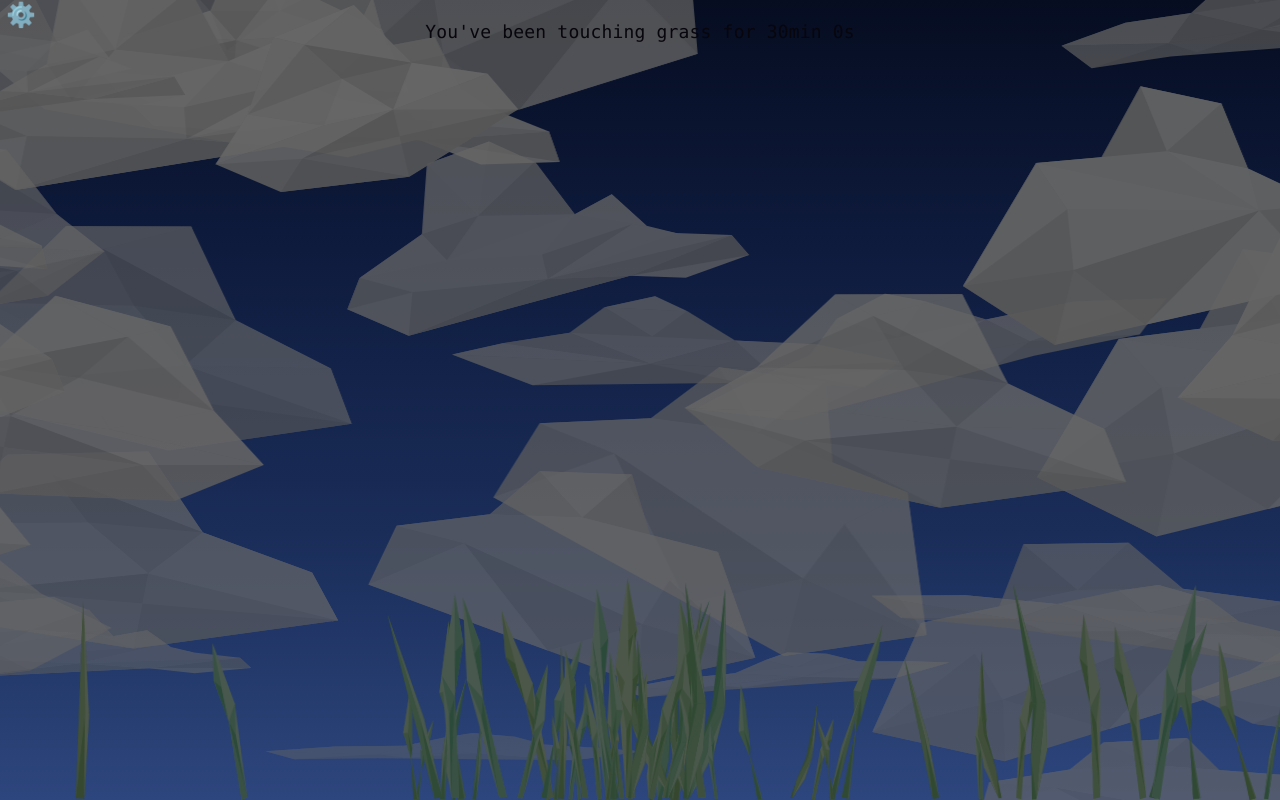
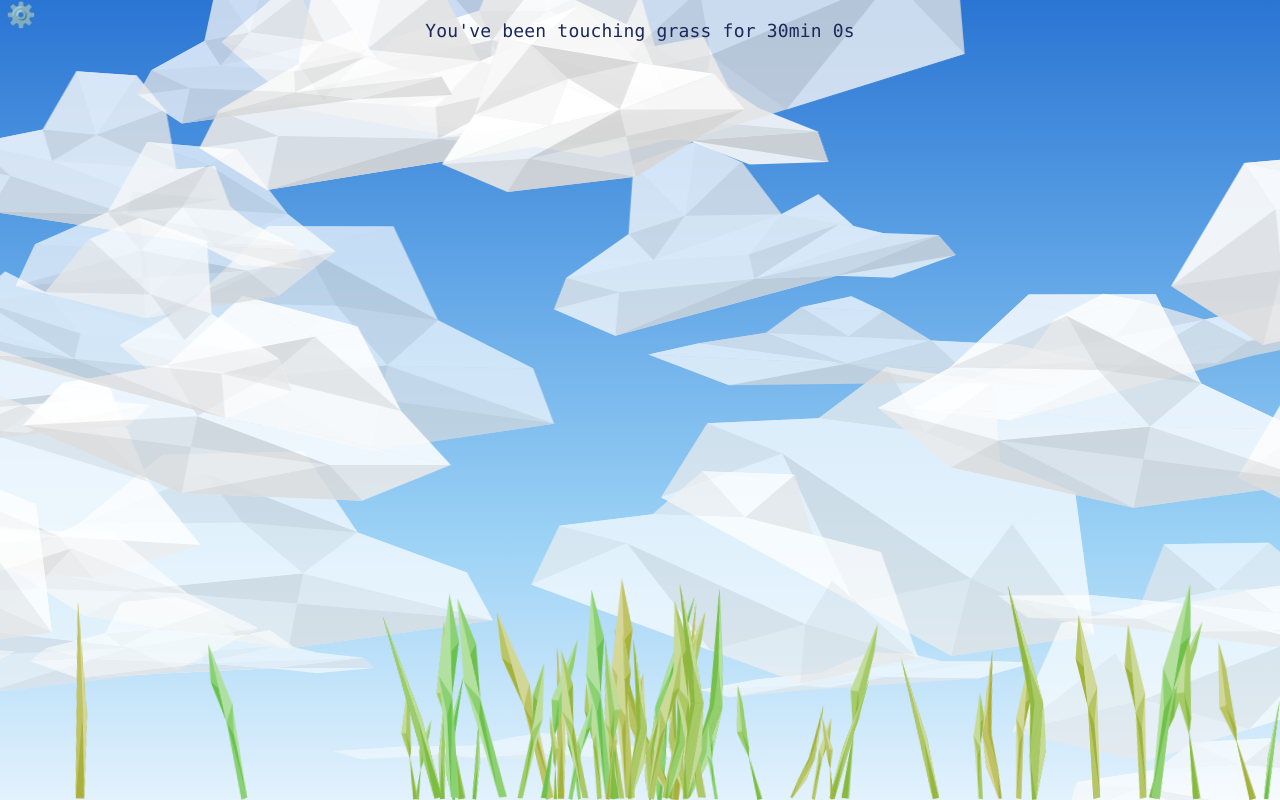
Before and after one commit to rylander925/engin1tr-website, a React (Vite) app: page / in a window 1280 px wide. Built offline with nearby package versions, Linux system fonts and the light colour scheme.

Commit message:
Made on screen text color condition dependent.

```diff
--- a/src/App.css
+++ b/src/App.css
@@ -13,3 +13,18 @@
   transform: translateX(-50%);
   z-index: 10;
 }
+
+@property --screen-text-color { syntax: '<color>'; inherits: true; initial-value: var(--text-h); }
+
+.screen-text {
+  font-family: var(--mono);
+  border-radius: 4px;
+  color: var(--screen-text-color);
+  transition: color 2s ease;
+
+  position: fixed;
+  top: 1rem;
+  left: 50%;
+  transform: translateX(-50%);
+  z-index: 10;
+}
--- a/src/App.jsx
+++ b/src/App.jsx
@@ -13,8 +13,8 @@ function App() {
       <ConditionsProvider>
         <Background className = 'background'>
           <Menu />
-          <div className = 'UI'>
-            <Timer/>
+          <div className = 'screen-text'>
+            <Timer />
           </div>
           <Clouds />
           <Garden />
--- a/src/ConditionsContext.jsx
+++ b/src/ConditionsContext.jsx
@@ -11,10 +11,10 @@ const initialConditions = {
     weather: {
         zipcode: 0,
         precipitation: 0, //fraction: 1=heavy, 0=none (>1 = extreme)
-        windSpeed: 0,     //fraction: ^
+        windSpeed: 0.5,     //fraction: ^
         cloudCover: 0.5,    //fraction: ^
         date: '',         //YYYY-MM-DD
-        hour: 0           //Decimal number: 12:30PM would be represented as 12.5
+        hour: 12           //Decimal number: 12:30PM would be represented as 12.5
     },
     locationName: "",
     zipCode: ""
--- a/src/components/Body/Background/Background.css
+++ b/src/components/Body/Background/Background.css
@@ -138,3 +138,10 @@ Daytime - Clear */
   --grass-saturation: 45%;
   --grass-brightness: 30%;
 }
+.sky-container[data-time="day"][data-weather="clear"] .screen-text {
+  --screen-text-color: #1c285a;
+}
+
+.sky-container[data-time="night"], .sky-container[data-time="golden-hour"], .sky-container[data-weather="storm"] {
+  --screen-text-color: rgb(216, 216, 216);
+}
--- a/src/components/Menu/Timer/Timer.jsx
+++ b/src/components/Menu/Timer/Timer.jsx
@@ -26,7 +26,7 @@ function Timer() {
 
   return (
 
-      <div className='counter'>You've been touching grass for {formatElapsed(conditions.elapsedTime)}</div>
+      <div>You've been touching grass for {formatElapsed(conditions.elapsedTime)}</div>
   )
 }
 
```
